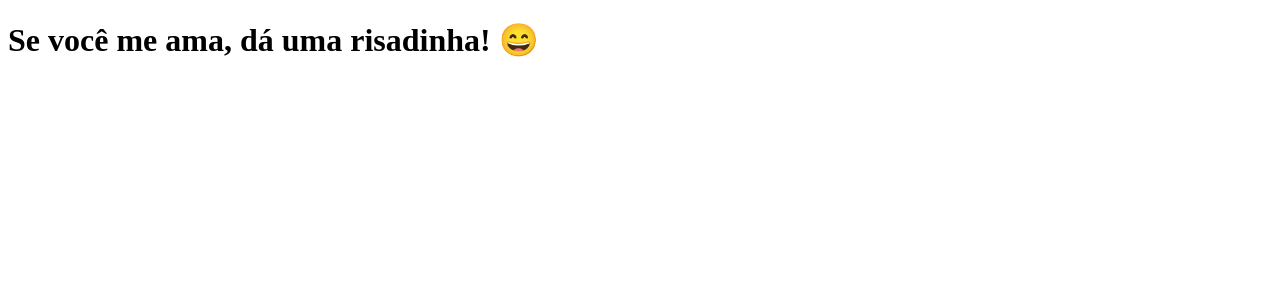
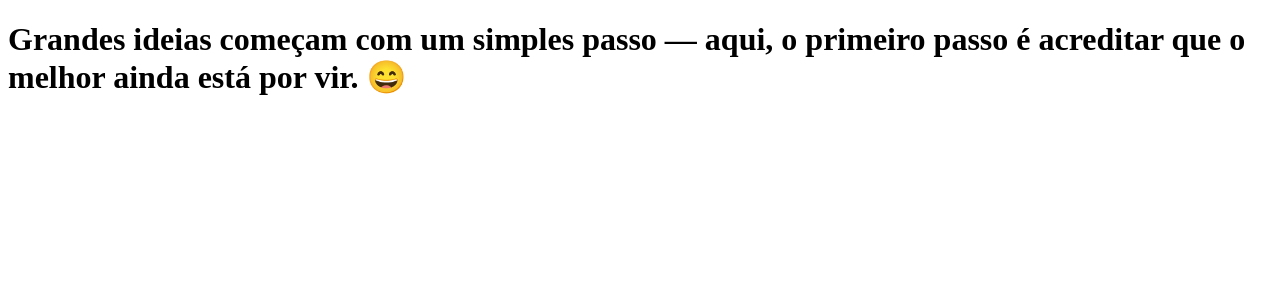
Before and after one commit to alestermafra/clone-tabnews, a Next.js app: page / in a window 1280 px wide. Shown: the top 300 px of the page. Built offline with nearby package versions, Linux system fonts and the light colour scheme.

Commit message:
Adicionar uma mensagem inspiradora

```diff
--- a/pages/index.js
+++ b/pages/index.js
@@ -1,5 +1,10 @@
 function Home() {
-  return <h1>Se você me ama, dá uma risadinha! 😄</h1>;
+  return (
+    <h1>
+      Grandes ideias começam com um simples passo — aqui, o primeiro passo é
+      acreditar que o melhor ainda está por vir. 😄
+    </h1>
+  );
 }
 
 export default Home;
```
